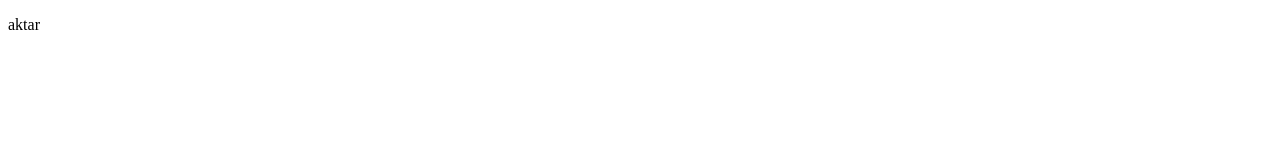
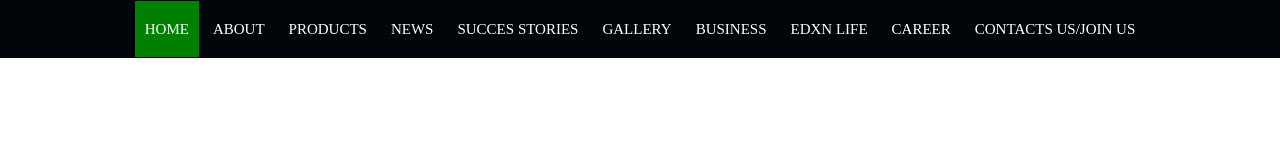
Before and after one commit to mdaktarhossen/Portfolio, a plain HTML site: page index.html in a window 1280 px wide. Drawn offline with Linux system fonts and the light colour scheme.

Commit message:
this is my first website create

```diff
--- a/index.html
+++ b/index.html
@@ -4,9 +4,34 @@
     <meta charset="UTF-8">
     <meta http-equiv="X-UA-Compatible" content="IE=edge">
     <meta name="viewport" content="width=device-width, initial-scale=1.0">
-    <title>Document</title>
+    <title>This ia a wensite</title>
+    <link rel="stylesheet" href="style.css">
 </head>
 <body>
-    <p>aktar</p>
+    <div class="nav-bar">
+        <div>
+            <a class="green" href="#">Home</a>
+            <a href="#">About</a>
+
+            <!-- nav manu start -->
+                <div class="continear">
+                    <a href="#">Products</a>
+                    <div class="contant">
+                        <a href="#">Mdaktar</a>
+                        <a href="#">Mdaktar</a>
+                        <a href="#">Mdaktar</a>
+                    </div>
+                </div>
+                <!-- nav-manu end -->
+
+            <a href="#">News</a>
+            <a href="#">Succes Stories</a>
+            <a href="#">Gallery</a>
+            <a href="#">Business</a>
+            <a href="#">eDXN Life</a>
+            <a href="#">Career</a>
+            <a href="#">Contacts us/Join Us</a>
+        </div>
+    </div>
 </body>
 </html>
--- /dev/null
+++ b/style.css
@@ -0,0 +1,52 @@
+*{
+    margin: 0px;
+    padding: 0px;
+    box-sizing: border-box;
+    text-align: center;
+}
+.nav-bar{
+    background-color: rgb(1, 6, 10);
+    /* padding: 10px 40px; */
+    padding: 20px;
+
+
+}
+.nav-bar a{
+    text-decoration: none;
+    color: white;
+    font-size: 15px;
+    padding: 20px 10px;
+    text-transform: uppercase;
+}
+.green{
+    background-color: green;
+}
+/* Hover */
+.nav-bar a:hover{
+    background-color: rgb(98, 233, 110);
+    border-bottom: 2px solid white;
+}
+/* nav-manu */
+.continear{
+    display: inline;
+    position: relative;
+}
+.contant{
+    width: 200px;
+    position: absolute;
+    display: none;
+    margin-top: 20px;
+    margin-left: 300px;
+}
+.contant a{
+    display: block;
+    background-color: rgb(7, 10, 2);
+}
+/* manu hover */
+.contant a:hover{
+    background-color: rgb(31, 5, 5);
+    transform: scale(1.001);
+}
+.continear:hover .contant{
+    display: block;
+}
```
